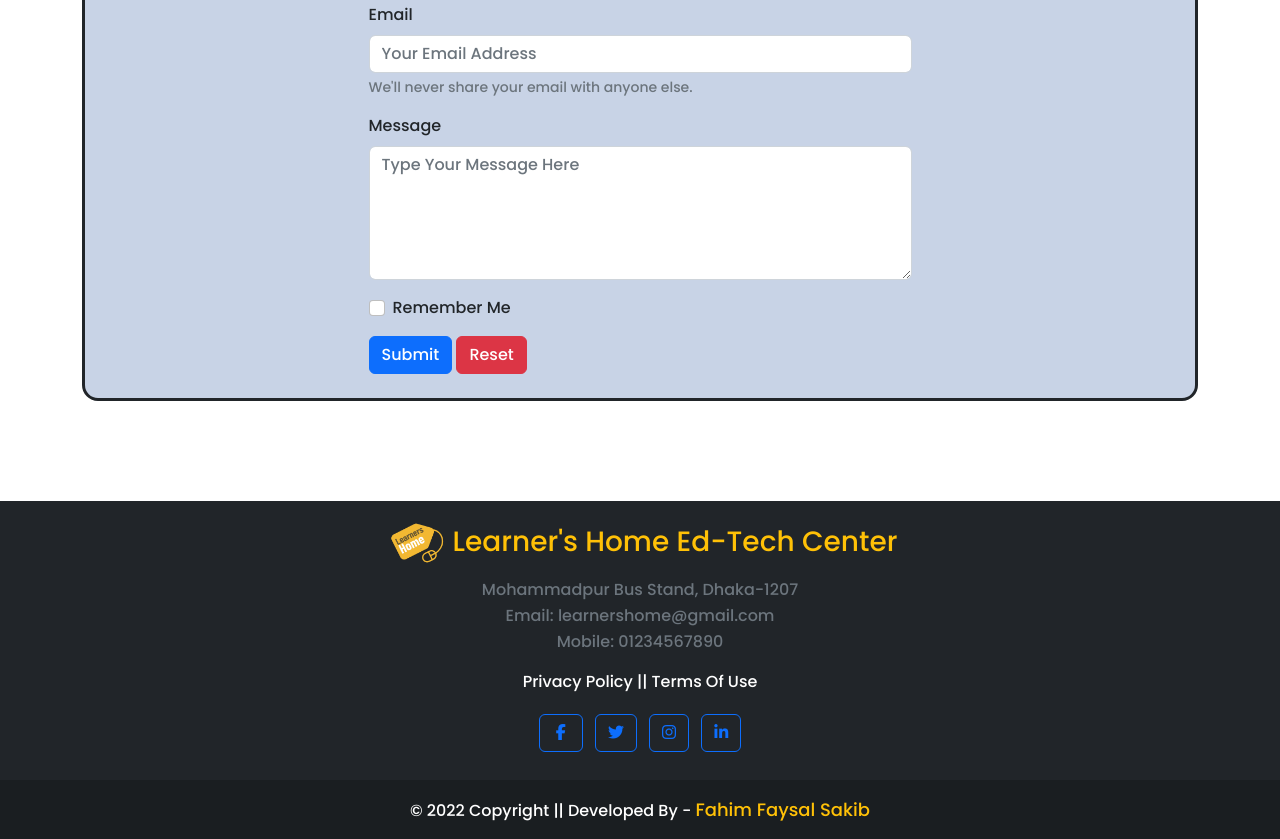
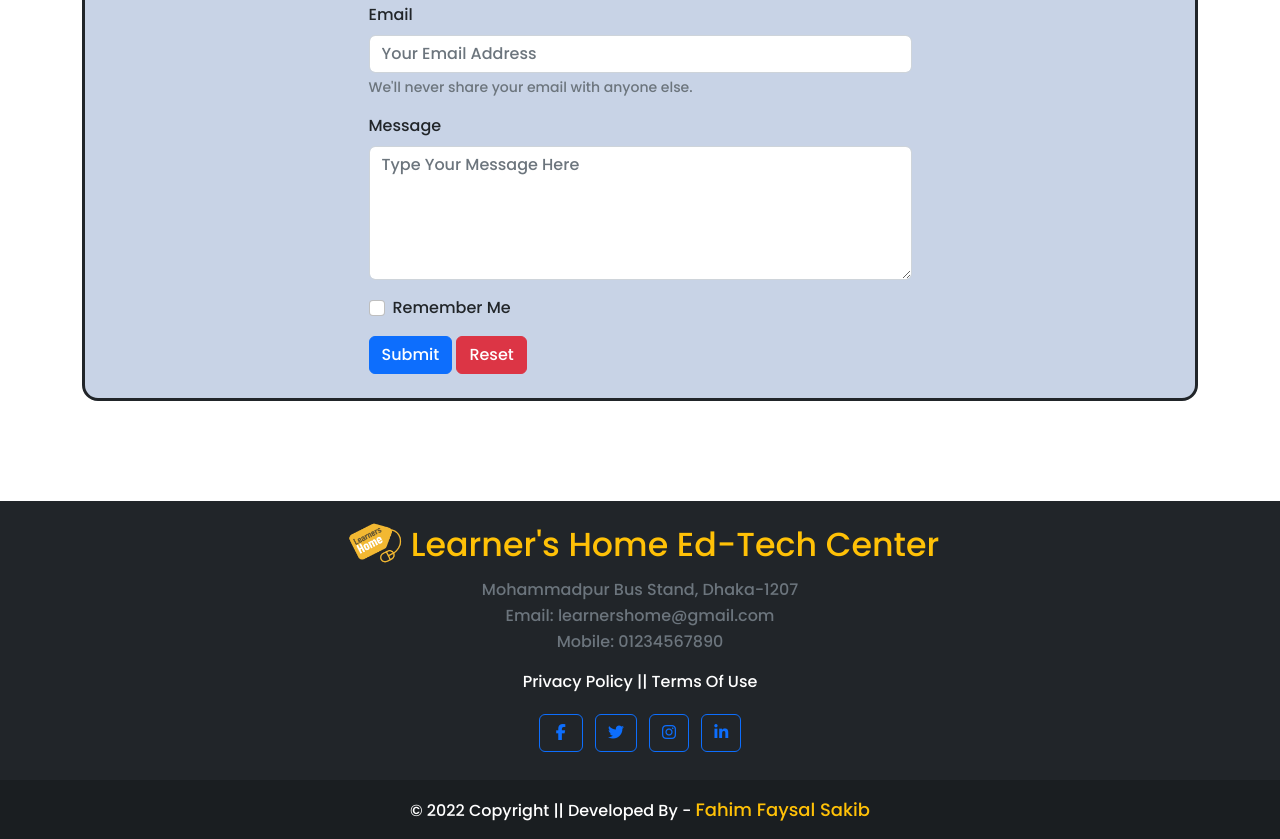
Before and after one commit to Fahimsakib1/Learners-Home-Extended-Practice-Bootstrap-Responsive, a plain HTML site: page index.html in a window 1280 px wide. Shown: the part 7473-8312 px from the top of the page. Drawn offline with nearby package versions, Linux system fonts and the light colour scheme.

Commit message:
text size changed

```diff
--- a/index.html
+++ b/index.html
@@ -1245,7 +1245,7 @@
                 <div class="">
                     <div class="d-flex justify-content-center">
                       <img class="" src="images/Logo 1.png" alt="" style="width:70px; height:70px; margin-top: -17px;">
-                      <h3 class="text-warning">Learner's Home Ed-Tech Center </h3>
+                      <h3 class="text-warning" style="font-size:2.6vw;">Learner's Home Ed-Tech Center </h3>
                     </div>
                     <p class="text-muted">Mohammadpur Bus Stand, Dhaka-1207</p>
                     <p class="text-muted text-center footer-email">Email: learnershome@gmail.com</p>
```
